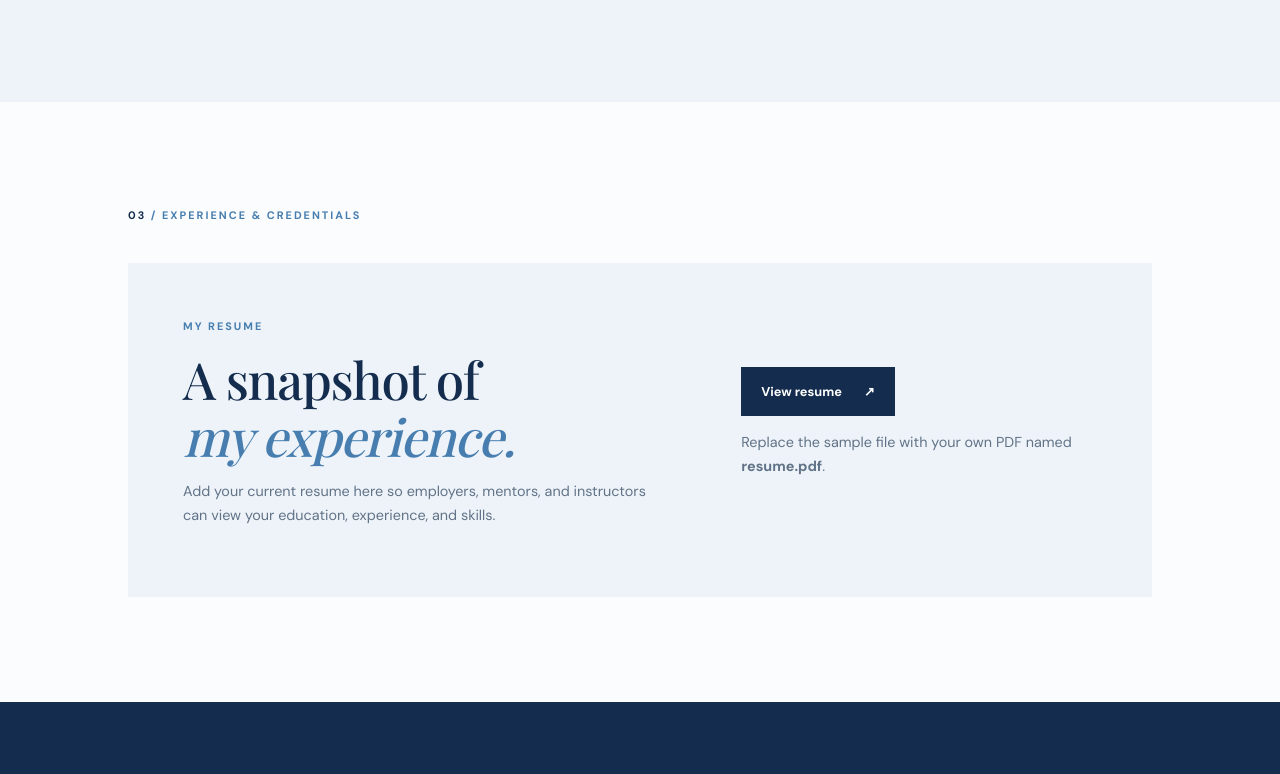
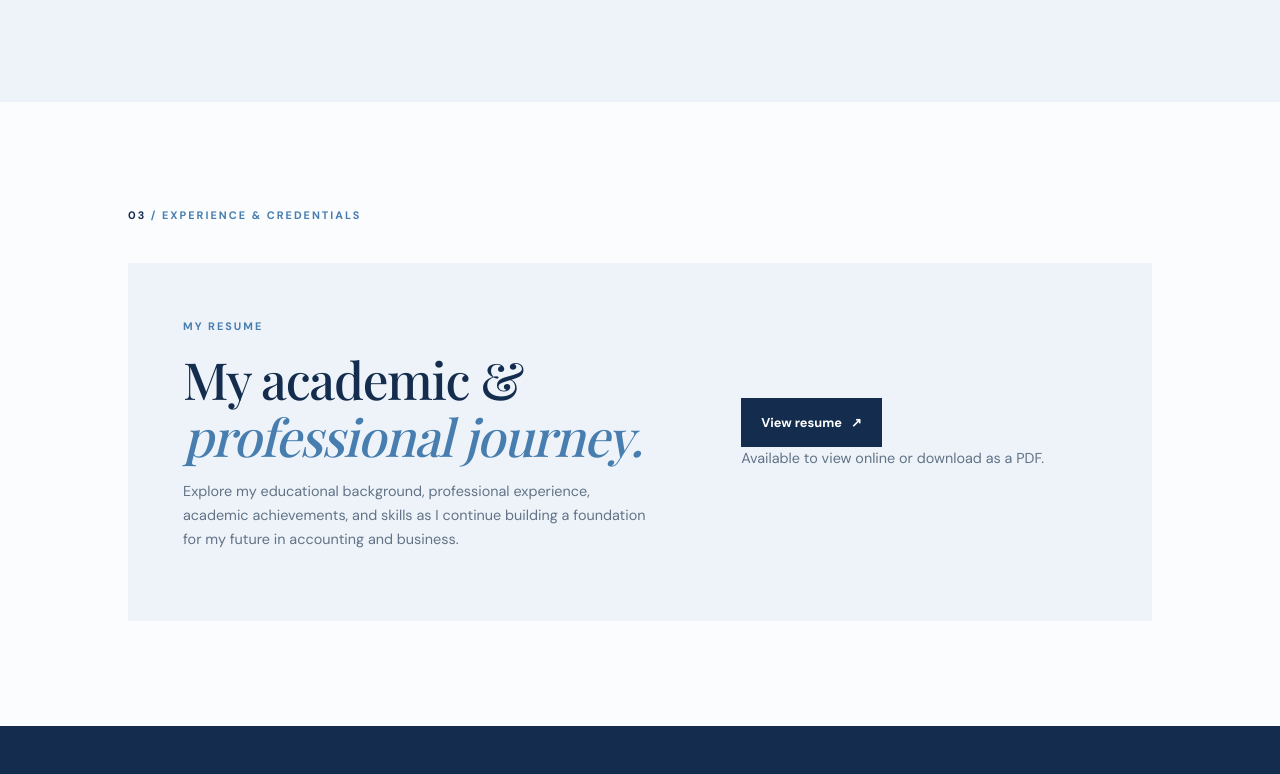
Before and after one commit to graceedenw/Grace-Wernick-Digital-Portfolio, a plain HTML site: page index.html in a window 1280 px wide. Shown: the part 2366-3140 px from the top of the page. Drawn offline with nearby package versions, Linux system fonts and the light colour scheme.

Commit message:
Update homepage resume section

```diff
--- a/index.html
+++ b/index.html
@@ -158,13 +158,22 @@
   </div>
 </section>
 
-    <section class="resume section" id="resume">
-      <div class="section-kicker"><span>03</span> / EXPERIENCE & CREDENTIALS</div>
-      <div class="resume-panel">
-        <div><p class="eyebrow">MY RESUME</p><h2>A snapshot of<br><em>my experience.</em></h2><p>Add your current resume here so employers, mentors, and instructors can view your education, experience, and skills.</p></div>
-        <div class="resume-actions"><a class="button button-dark" href="resume.pdf" target="_blank" rel="noopener">View resume <span>↗</span></a><p class="small-note">Replace the sample file with your own PDF named <strong>resume.pdf</strong>.</p></div>
-      </div>
-    </section>
+
+<section class="resume section" id="resume">
+  <div class="section-kicker"><span>03</span> / EXPERIENCE &amp; CREDENTIALS</div>
+  <div class="resume-panel">
+    <div>
+      <p class="eyebrow">MY RESUME</p>
+      <h2>My academic &amp;<br><em>professional journey.</em></h2>
+      <p>Explore my educational background, professional experience, academic achievements, and skills as I continue building a foundation for my future in accounting and business.</p>
+    </div>
+    <div class="resume-actions">
+      <a class="button button-dark" href="resume.html">View resume &nbsp; ↗</a>
+      <p>Available to view online or download as a PDF.</p>
+    </div>
+  </div>
+</section>
+
 
 
 <section class="contact section" id="contact">
```
